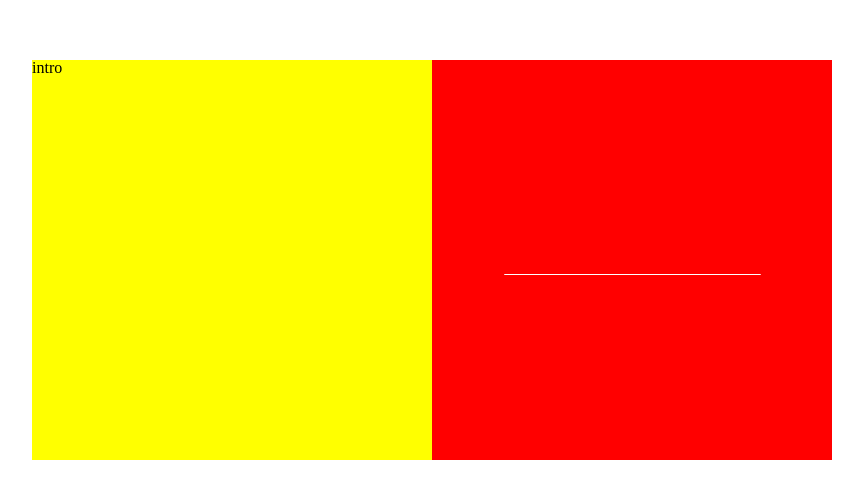
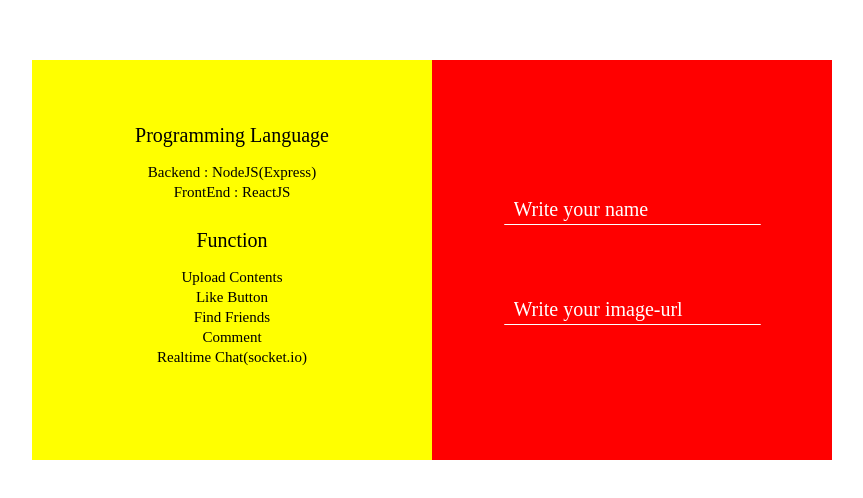
Before and after one commit to boh001/weatherTodo, a React (Create React App) app: page / in a window 1280 px wide. Shown: the part 140-638 px from the top of the page, without its empty margins (208-1071 px from the left). Built offline with nearby package versions, Linux system fonts and the light colour scheme; no server answers.

Commit message:
2020-03-07

```diff
--- a/src/Components/Intro/Intro.js
+++ b/src/Components/Intro/Intro.js
@@ -1,10 +1,21 @@
 import React from "react";
-import styled from "styled-components";
-const IntroFrame = styled.div`
-  width: 400px;
-  height: 400px;
-  background-color: yellow;
-`;
+import { IntroFrame, IntroTheme, ThemeUl, UlSpan, UlLi } from "./Intro.style";
 export default () => {
-  return <IntroFrame>intro</IntroFrame>;
+  return (
+    <IntroFrame>
+      <ThemeUl>
+        <UlSpan>Programming Language</UlSpan>
+        <UlLi>Backend : NodeJS(Express)</UlLi>
+        <UlLi>FrontEnd : ReactJS</UlLi>
+      </ThemeUl>
+      <ThemeUl>
+        <UlSpan>Function</UlSpan>
+        <UlLi>Upload Contents</UlLi>
+        <UlLi>Like Button</UlLi>
+        <UlLi>Find Friends</UlLi>
+        <UlLi>Comment</UlLi>
+        <UlLi>Realtime Chat(socket.io)</UlLi>
+      </ThemeUl>
+    </IntroFrame>
+  );
 };
--- /dev/null
+++ b/src/Components/Intro/Intro.style.js
@@ -0,0 +1,47 @@
+import styled from "styled-components";
+
+export const IntroFrame = styled.div`
+  width: 400px;
+  height: 400px;
+  background-color: yellow;
+  display: flex;
+  justify-content: center;
+  align-items: center;
+  flex-direction: column;
+`;
+export const IntroTheme = styled.div`
+  display: flex;
+  width: 100%;
+  height: 100%;
+  flex-direction: column;
+  justify-content: center;
+  align-items: center;
+  font-size: 35px;
+  font-weight: bold;
+  color: blue;
+`;
+export const ThemeUl = styled.div`
+  display: flex;
+  justify-content: center;
+  align-items: center;
+  flex-direction: column;
+  list-style-type: circle;
+  font-size: 20px;
+  margin-bottom: 30px;
+  width: 100%;
+`;
+export const UlSpan = styled.div`
+  display: flex;
+  justify-content: center;
+  align-items: center;
+  margin-bottom: 15px;
+  width: 100%;
+`;
+export const UlLi = styled.div`
+  display: flex;
+  justify-content: center;
+  align-items: center;
+  width: 100%;
+  margin-top: 5px;
+  font-size: 15px;
+`;
--- a/src/Components/Login.js
+++ b/src/Components/Login.js
@@ -9,6 +9,11 @@
   align-items: center;
   justify-content: center;
   flex-direction: column;
+  div {
+    &:first-child {
+      margin-bottom: 70px;
+    }
+  }
 `;
 const LoginName = styled.input.attrs({
   type: "text"
@@ -18,10 +23,12 @@
 const LoginLabel = styled.label`
   position: absolute;
 `;
+
 export default () => {
   return (
     <LoginFrame>
-      <TextInput placeholder={""} label={"Name"} />
+      <TextInput placeholder={"Write your name"} label={"Name"} />
+      <TextInput placeholder={"Write your image-url"} label={"Image"} />
     </LoginFrame>
   );
 };
--- a/src/Components/TextInput/TextInput.js
+++ b/src/Components/TextInput/TextInput.js
@@ -1,10 +1,12 @@
 import React from "react";
-import { InputLabel, TextInput } from "./TextInput.style";
+import { InputLabel, TextInput, RelativeBox } from "./TextInput.style";
 export default ({ placeholder, label }) => {
   return (
     <>
-      <TextInput placeholder={placeholder} />
-      <InputLabel>{label}</InputLabel>
+      <RelativeBox>
+        <TextInput placeholder={placeholder} />
+        <InputLabel>{label}</InputLabel>
+      </RelativeBox>
     </>
   );
 };
--- a/src/Components/TextInput/TextInput.style.js
+++ b/src/Components/TextInput/TextInput.style.js
@@ -1,7 +1,10 @@
 import styled from "styled-components";
-
+export const RelativeBox = styled.div`
+  position: relative;
+`;
 export const InputLabel = styled.label`
   padding: 10px;
+  left: 0px;
   bottom: 5px;
   position: absolute;
   transition: 0.2s ease all;
@@ -9,13 +12,13 @@
   -webkit-transition: 0.2s ease all;
   font-size: 20px;
   opacity: 0;
+  color: #2ed573;
 `;
 
 export const TextInput = styled.input.attrs(props => ({
   type: "text",
   placeholder: props.placeholder
 }))`
-  position: relative;
   font-size: 20px;
   flex: none;
   bottom: 0;
@@ -36,7 +39,6 @@
   &:focus ~ label {
     font-size: 20px;
     bottom: 30px;
-    color: #2ed573;
     opacity: 1;
   }
   &::placeholder {
```
